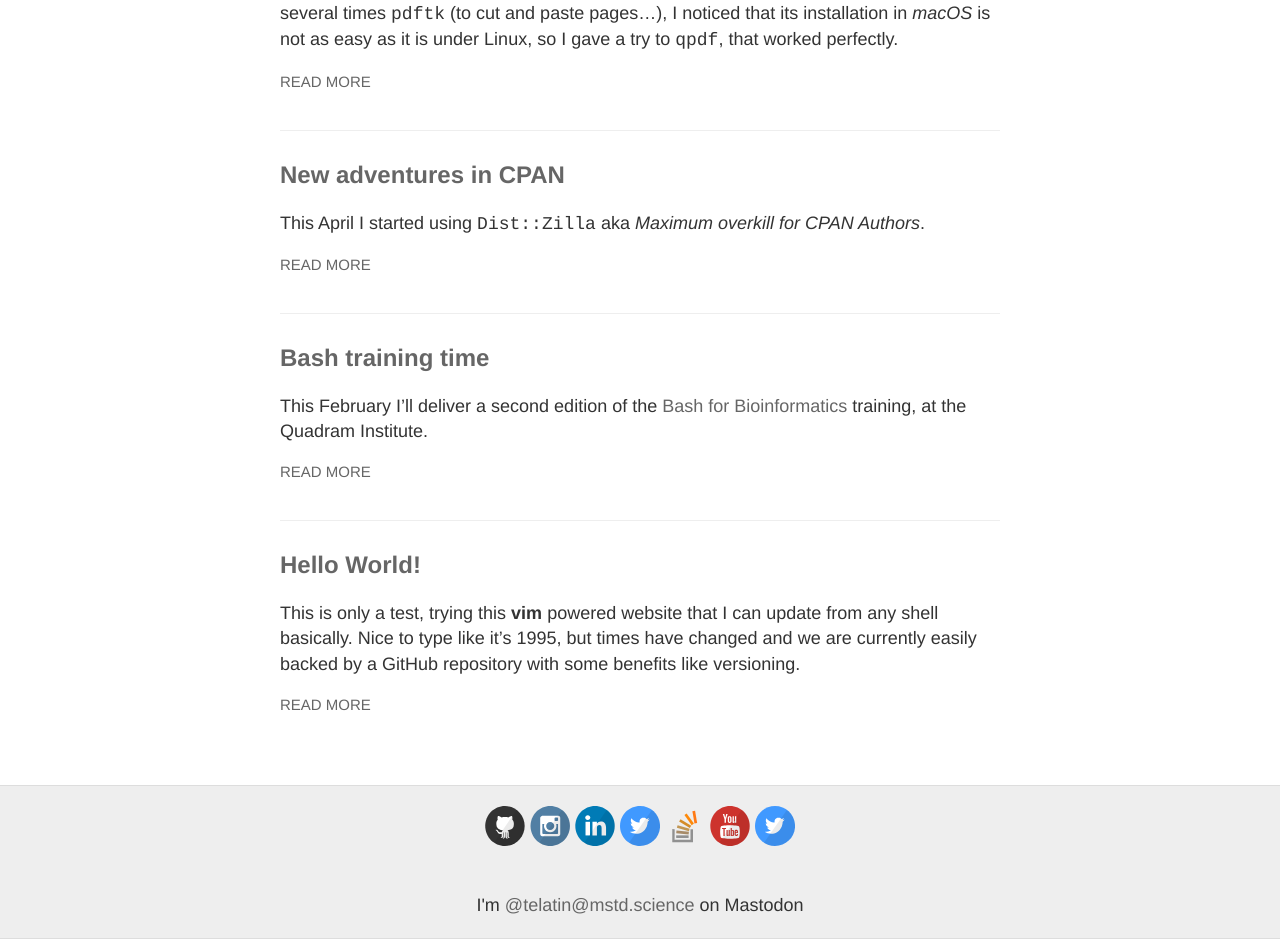
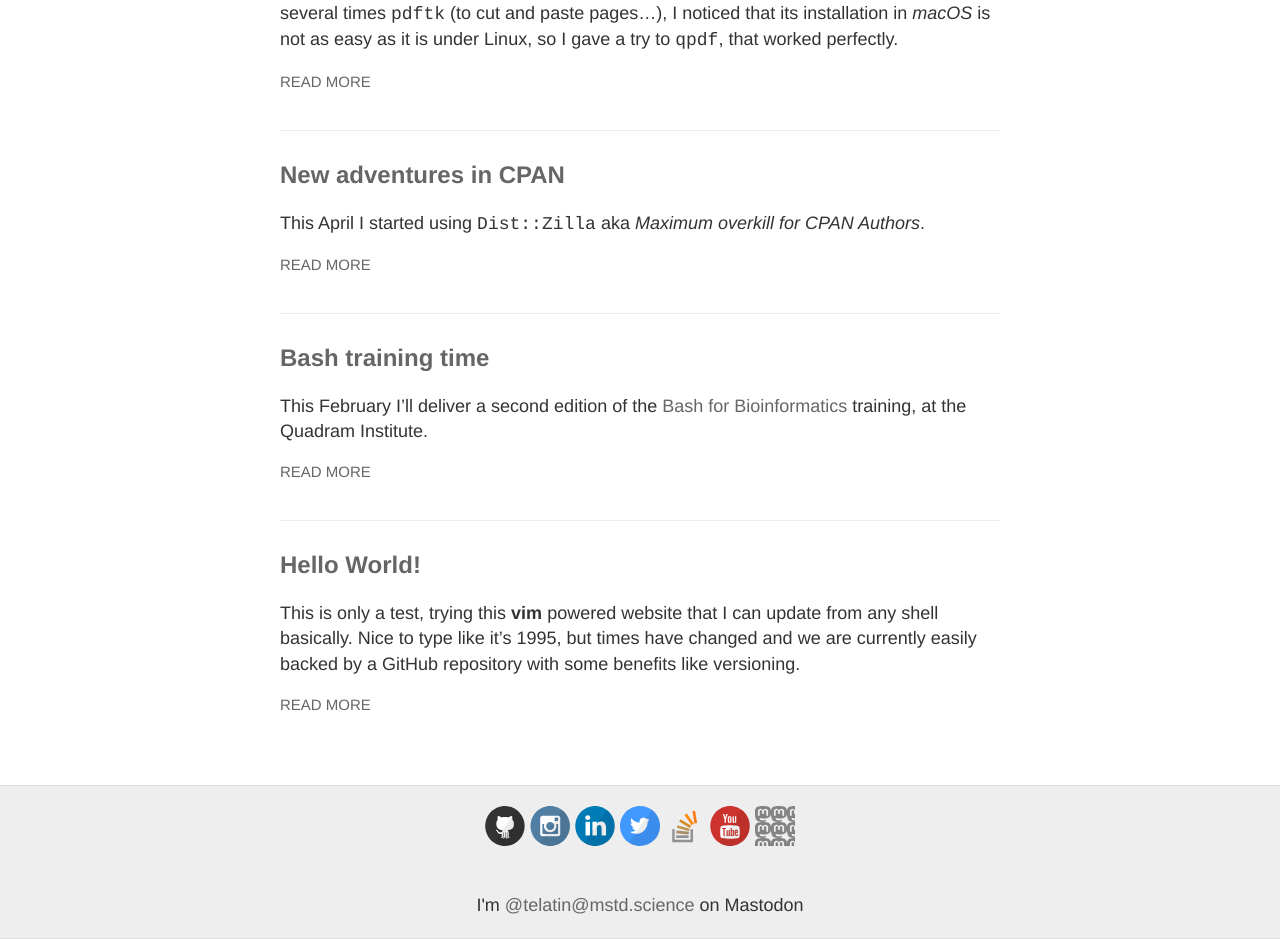
Before and after one commit to telatin/telatin.github.io, a Jekyll site: the page built from index.html, in a window 1280 px wide. Shown: the part 3337-4276 px from the top of the page. Built offline with Jekyll 4.4.1, drawn with Linux system fonts in a browser that asks for light colours.

Commit message:
Update svg-icons.html

```diff
--- a/_includes/svg-icons.html
+++ b/_includes/svg-icons.html
@@ -11,4 +11,4 @@
 {% if site.footer-links.stackoverflow %}<a href="http://stackoverflow.com/{{ site.footer-links.stackoverflow }}"><i class="svg-icon stackoverflow"></i></a>{% endif %}
 {% if site.footer-links.youtube %}<a href="https://youtube.com/{{ site.footer-links.youtube }}"><i class="svg-icon youtube"></i></a>{% endif %}
 {% if site.footer-links.googleplus %}<a href="https://plus.google.com/{{ site.footer-links.googleplus }}"><i class="svg-icon googleplus"></i></a>{% endif %}
-{% if site.footer-links.mstdnscience %}<a rel="me" href="https://mstdn.science/@{{ site.footer-links.mstdnscience }}"><i class="svg-icon twitter"></i></a>{% endif %}
+{% if site.footer-links.mstdnscience %}<a rel="me" href="https://mstdn.science/@{{ site.footer-links.mstdnscience }}"><i class="svg-icon mastodon"></i></a>{% endif %}
```
